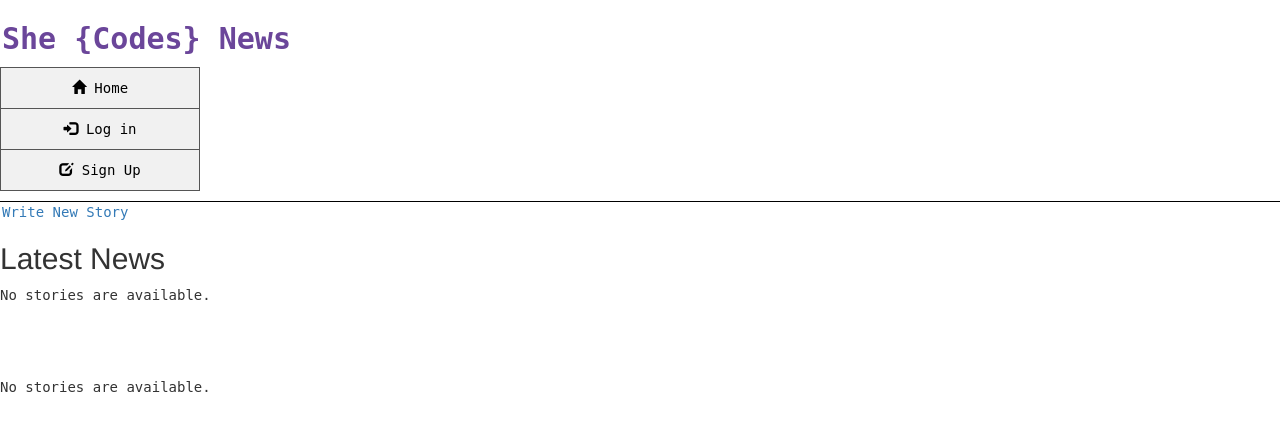
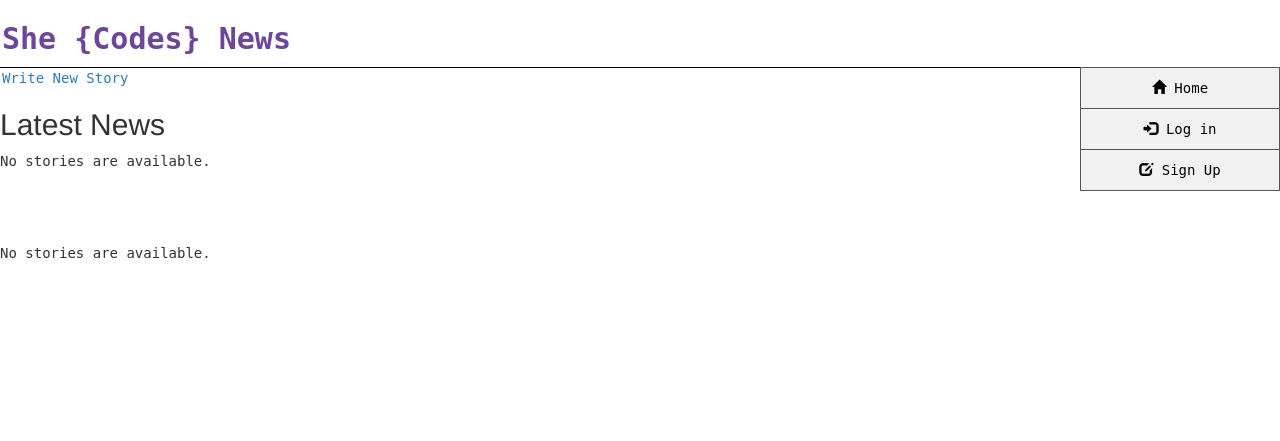
Before and after one commit to shelleybehen/Django-She_Codes_News_App, a Django app: page /news/ in a window 1280 px wide. Shown: the top 441 px of the page. Run offline with Django 3.2, Linux system fonts and the light colour scheme; data that the repository does not hold is empty; parts of the project's set-up code (start-up, migrations or seed data) failed here and were passed over; some libraries are stand-ins or nearby versions; some web fonts are replaced.

Commit message:
Update styles.css

```diff
--- a/she_codes_news/static/styles.css
+++ b/she_codes_news/static/styles.css
@@ -38,10 +38,7 @@ h3 {
 }
 
 nav {
-    flex-basis: 20%;
-    display: inline-block;
-    flex-direction: column;
-    align-items: flex-end;
+      float: right;
 }
 
 a {
```
